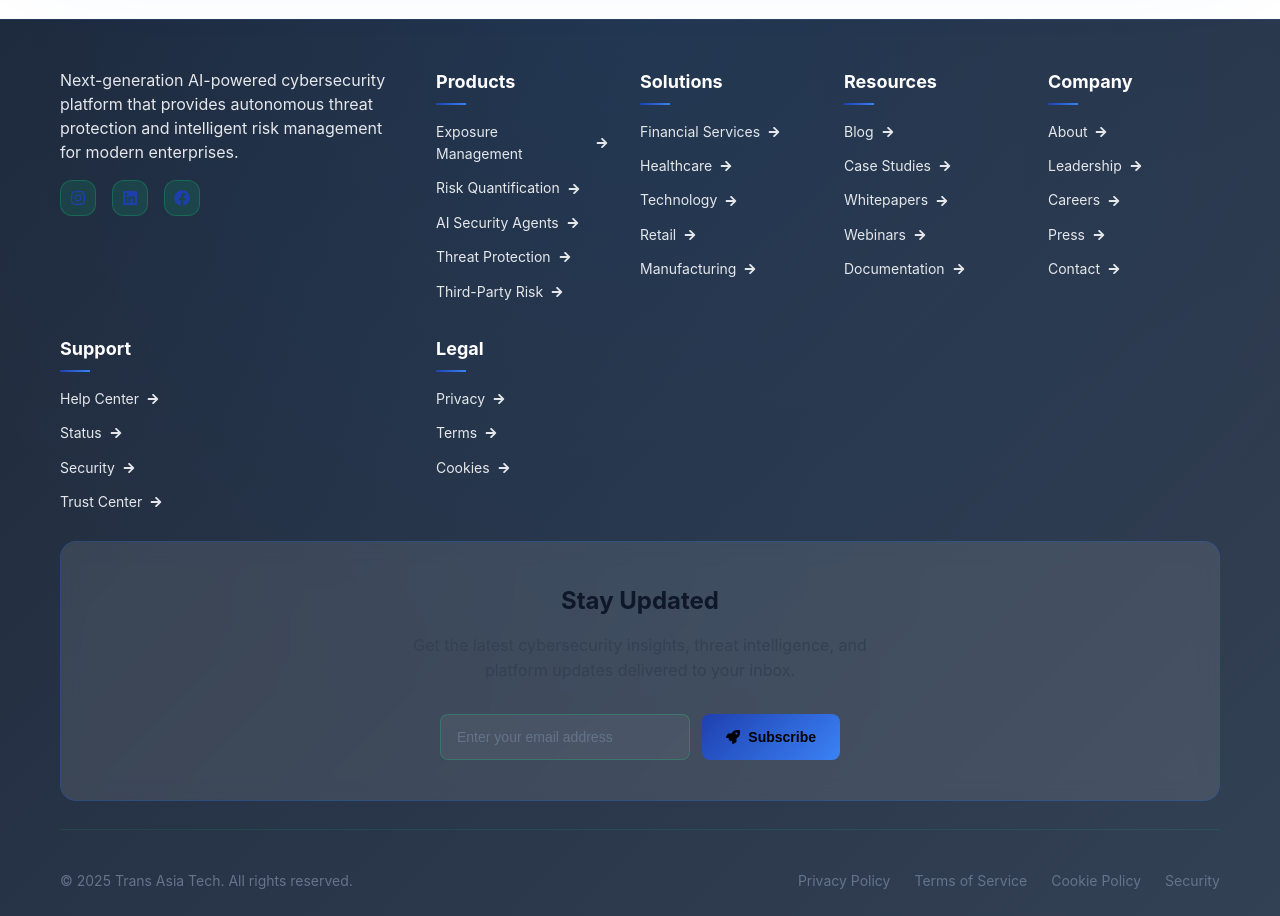
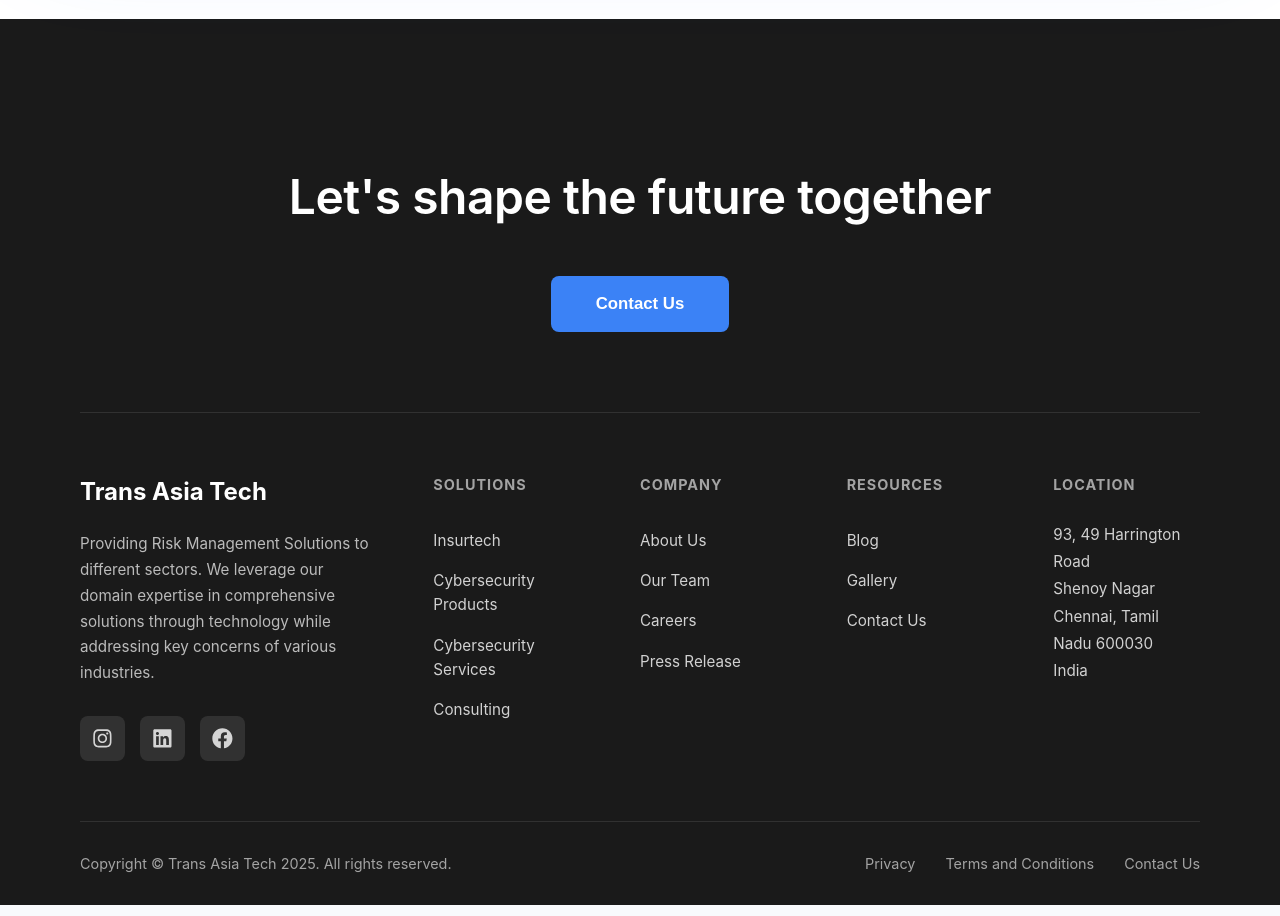
Before and after one commit to octaleadsprivatelimited-cloud/transasia, a React (Create React App) app in the folder client/: page / in a window 1280 px wide. Shown: the part 4660-5576 px from the top of the page. Built offline with nearby package versions, Linux system fonts and the light colour scheme.

Commit message:
Redesign footer inspired by Genpact.com with clean layout and professional styling

```diff
--- a/client/src/components/Footer.js
+++ b/client/src/components/Footer.js
@@ -1,304 +1,156 @@
 import React from 'react';
 import { Link } from 'react-router-dom';
 import styled from 'styled-components';
-import { motion } from 'framer-motion';
-import {
-  FaFacebook,
-  FaTwitter,
-  FaLinkedin,
-  FaYoutube,
-  FaGithub,
-  FaInstagram,
-  FaArrowRight,
-  FaRocket
-} from 'react-icons/fa';
+import { FaLinkedin, FaFacebook, FaInstagram } from 'react-icons/fa';
 
 const FooterContainer = styled.footer`
-  background: linear-gradient(135deg, #1e293b 0%, #334155 100%);
-  border-top: 1px solid rgba(0, 102, 255, 0.1);
-  padding: 48px 0 24px;
-  position: relative;
+  background: #1a1a1a;
   color: #ffffff;
+  padding: 60px 0 0;
+`;
 
-  &::before {
-    content: '';
-    position: absolute;
-    top: 0;
-    left: 0;
-    right: 0;
-    bottom: 0;
-    background: radial-gradient(circle at 50% 0%, rgba(10, 132, 255, 0.08) 0%, transparent 70%);
-    pointer-events: none;
-  }
+const Container = styled.div`
+  max-width: 1400px;
+  margin: 0 auto;
+  padding: 0 80px;
 
   @media (max-width: 768px) {
-    padding: 60px 0 30px;
+    padding: 0 30px;
   }
 `;
 
-const Container = styled.div`
-  max-width: 1200px;
-  margin: 0 auto;
-  padding: 0 20px;
-  position: relative;
-  z-index: 2;
+const CTASection = styled.div`
+  padding: 80px 0;
+  border-bottom: 1px solid rgba(255, 255, 255, 0.1);
+  text-align: center;
 
   @media (max-width: 768px) {
-    padding: 0 15px;
+    padding: 60px 0;
   }
 `;
 
-const FooterContent = styled.div`
+const CTATitle = styled.h2`
+  font-size: 3rem;
+  font-weight: 600;
+  color: #ffffff;
+  margin-bottom: 40px;
+  letter-spacing: -0.5px;
+
+  @media (max-width: 768px) {
+    font-size: 2rem;
+    margin-bottom: 30px;
+  }
+`;
+
+const CTAButton = styled.button`
+  padding: 18px 45px;
+  background: #3b82f6;
+  color: white;
+  border: none;
+  border-radius: 8px;
+  font-size: 1.05rem;
+  font-weight: 600;
+  cursor: pointer;
+  transition: all 0.3s ease;
+
+  &:hover {
+    background: #2563eb;
+    transform: translateY(-2px);
+    box-shadow: 0 10px 30px rgba(59, 130, 246, 0.3);
+  }
+`;
+
+const FooterMain = styled.div`
+  padding: 60px 0;
   display: grid;
   grid-template-columns: 2fr 1fr 1fr 1fr 1fr;
-  gap: 32px;
-  margin-bottom: 28px;
+  gap: 60px;
 
-  @media (max-width: 968px) {
-    grid-template-columns: 1fr 1fr;
+  @media (max-width: 1024px) {
+    grid-template-columns: repeat(3, 1fr);
     gap: 40px;
   }
 
   @media (max-width: 768px) {
     grid-template-columns: 1fr;
     gap: 40px;
-    margin-bottom: 40px;
   }
 `;
 
-const BrandSection = styled(motion.div)`
-  @media (max-width: 968px) {
-    grid-column: 1 / -1;
-  }
+const FooterColumn = styled.div``;
+
+const CompanyInfo = styled.div``;
+
+const CompanyName = styled.h3`
+  font-size: 1.5rem;
+  font-weight: 700;
+  color: #ffffff;
+  margin-bottom: 20px;
 `;
 
-// Logo removed in footer by request
-
-const BrandDescription = styled.p`
-  color: #e5e7eb;
-  line-height: 1.5;
-  margin-bottom: 16px;
-  max-width: 400px;
-
-  @media (max-width: 768px) {
-    max-width: none;
-  }
+const CompanyDescription = styled.p`
+  font-size: 0.95rem;
+  line-height: 1.7;
+  color: rgba(255, 255, 255, 0.7);
+  margin-bottom: 30px;
 `;
 
 const SocialLinks = styled.div`
   display: flex;
-  gap: 16px;
+  gap: 15px;
 `;
 
 const SocialLink = styled.a`
-  width: 36px;
-  height: 36px;
-  background: rgba(0, 255, 136, 0.1);
-  border: 1px solid rgba(0, 255, 136, 0.2);
-  border-radius: 12px;
+  width: 45px;
+  height: 45px;
+  background: rgba(255, 255, 255, 0.1);
+  border-radius: 8px;
   display: flex;
   align-items: center;
   justify-content: center;
-  color: var(--primary-color);
-  font-size: 16px;
+  color: rgba(255, 255, 255, 0.8);
+  font-size: 1.3rem;
   transition: all 0.3s ease;
-  text-decoration: none;
 
   &:hover {
-    background: rgba(0, 255, 136, 0.2);
-    border-color: rgba(0, 255, 136, 0.4);
-    transform: translateY(-2px);
-  }
-
-  @media (max-width: 768px) {
-    width: 40px;
-    height: 40px;
-    font-size: 16px;
+    background: #3b82f6;
+    color: white;
+    transform: translateY(-3px);
   }
 `;
 
-const FooterSection = styled(motion.div)`
-  @media (max-width: 968px) {
-    &:nth-child(2) {
-      grid-column: 1;
-    }
-    &:nth-child(3) {
-      grid-column: 2;
-    }
-    &:nth-child(4) {
-      grid-column: 1;
-    }
-    &:nth-child(5) {
-      grid-column: 2;
-    }
-  }
-
-  @media (max-width: 768px) {
-    &:nth-child(2),
-    &:nth-child(3),
-    &:nth-child(4),
-    &:nth-child(5) {
-      grid-column: 1;
-    }
-  }
-`;
-
-const SectionTitle = styled.h3`
-  font-size: 18px;
+const ColumnTitle = styled.h4`
+  font-size: 0.9rem;
   font-weight: 700;
-  color: #ffffff;
-  margin-bottom: 24px;
-  position: relative;
-
-  &::after {
-    content: '';
-    position: absolute;
-    bottom: -8px;
-    left: 0;
-    width: 30px;
-    height: 2px;
-    background: var(--gradient-primary);
-  }
-
-  @media (max-width: 768px) {
-    font-size: 16px;
-    margin-bottom: 20px;
-  }
+  color: rgba(255, 255, 255, 0.6);
+  text-transform: uppercase;
+  letter-spacing: 1px;
+  margin-bottom: 25px;
 `;
 
 const LinkList = styled.ul`
   list-style: none;
-  display: flex;
-  flex-direction: column;
-  gap: 12px;
+  padding: 0;
+  margin: 0;
 `;
 
-const LinkItem = styled.li`
-  a {
-    color: #e5e7eb;
+const FooterLink = styled(Link)`
+  display: block;
+  color: rgba(255, 255, 255, 0.8);
   text-decoration: none;
-    font-size: 14px;
+  font-size: 0.95rem;
+  padding: 8px 0;
   transition: all 0.3s ease;
-    display: flex;
-    align-items: center;
-    gap: 8px;
 
   &:hover {
-      color: var(--primary-color);
-      transform: translateX(5px);
-    }
-
-    svg {
-      font-size: 12px;
-    }
-  }
-`;
-
-
-const NewsletterSection = styled(motion.div)`
-  background: rgba(255, 255, 255, 0.1);
-  border: 1px solid rgba(0, 102, 255, 0.2);
-  backdrop-filter: blur(10px);
-  border-radius: 16px;
-  padding: 40px;
-  margin-bottom: 28px;
-  text-align: center;
-
-  @media (max-width: 768px) {
-    padding: 30px 20px;
-    margin-bottom: 40px;
-  }
-`;
-
-const NewsletterTitle = styled.h3`
-  font-size: 24px;
-  font-weight: 700;
-  color: var(--text-primary);
-  margin-bottom: 12px;
-
-  @media (max-width: 768px) {
-    font-size: 20px;
-  }
-`;
-
-const NewsletterSubtitle = styled.p`
-  color: var(--text-secondary);
-  margin-bottom: 30px;
-  max-width: 500px;
-  margin-left: auto;
-  margin-right: auto;
-
-  @media (max-width: 768px) {
-    margin-bottom: 20px;
-  }
-`;
-
-const NewsletterForm = styled.form`
-  display: flex;
-  gap: 12px;
-  max-width: 400px;
-  margin: 0 auto;
-
-  @media (max-width: 768px) {
-    flex-direction: column;
-    gap: 12px;
-  }
-`;
-
-const NewsletterInput = styled.input`
-  flex: 1;
-  background: rgba(255, 255, 255, 0.05);
-  border: 1px solid rgba(0, 255, 136, 0.2);
-  border-radius: 8px;
-  padding: 14px 16px;
-  color: var(--text-primary);
-  font-size: 14px;
-  transition: all 0.3s ease;
-
-  &::placeholder {
-    color: var(--text-muted);
-  }
-
-  &:focus {
-    outline: none;
-    border-color: rgba(0, 255, 136, 0.5);
-    background: rgba(255, 255, 255, 0.08);
-  }
-
-  @media (max-width: 768px) {
-    padding: 12px 14px;
-  }
-`;
-
-const NewsletterButton = styled.button`
-  background: var(--gradient-primary);
-  border: none;
-  border-radius: 8px;
-  padding: 14px 24px;
-  color: #000000;
-  font-weight: 600;
-  font-size: 14px;
-  cursor: pointer;
-  transition: all 0.3s ease;
-  display: flex;
-  align-items: center;
-  gap: 8px;
-  white-space: nowrap;
-
-  &:hover {
-    transform: translateY(-2px);
-    box-shadow: 0 10px 30px rgba(0, 255, 136, 0.3);
-  }
-
-  @media (max-width: 768px) {
-    padding: 12px 20px;
-    justify-content: center;
+    color: #60a5fa;
+    padding-left: 5px;
   }
 `;
 
 const FooterBottom = styled.div`
-  border-top: 1px solid rgba(0, 255, 136, 0.1);
-  padding-top: 40px;
+  padding: 30px 0;
+  border-top: 1px solid rgba(255, 255, 255, 0.1);
   display: flex;
   justify-content: space-between;
   align-items: center;
@@ -308,188 +160,131 @@ const FooterBottom = styled.div`
   @media (max-width: 768px) {
     flex-direction: column;
     text-align: center;
-    gap: 16px;
-    padding-top: 30px;
+    padding: 25px 0;
   }
 `;
 
-const Copyright = styled.div`
-  color: var(--text-muted);
-  font-size: 14px;
-
-  @media (max-width: 768px) {
-    font-size: 13px;
-  }
+const Copyright = styled.p`
+  font-size: 0.9rem;
+  color: rgba(255, 255, 255, 0.6);
+  margin: 0;
 `;
 
 const LegalLinks = styled.div`
   display: flex;
-  gap: 24px;
+  gap: 30px;
+  flex-wrap: wrap;
 
   @media (max-width: 768px) {
-    gap: 16px;
+    justify-content: center;
   }
 `;
 
 const LegalLink = styled(Link)`
-  color: var(--text-muted);
+  font-size: 0.9rem;
+  color: rgba(255, 255, 255, 0.6);
   text-decoration: none;
-  font-size: 14px;
-  transition: all 0.3s ease;
+  transition: color 0.3s ease;
 
   &:hover {
-    color: var(--primary-color);
-  }
-
-  @media (max-width: 768px) {
-    font-size: 13px;
+    color: #60a5fa;
   }
 `;
-
-const footerSections = [
-  {
-    title: "Products",
-    links: [
-      { name: "Exposure Management", href: "/products/exposure-management" },
-      { name: "Risk Quantification", href: "/products/crq" },
-      { name: "AI Security Agents", href: "/products/ai-agents" },
-      { name: "Threat Protection", href: "/products/threat-protection" },
-      { name: "Third-Party Risk", href: "/products/tprm" }
-    ]
-  },
-  {
-    title: "Solutions",
-    links: [
-      { name: "Financial Services", href: "/solutions/financial-services" },
-      { name: "Healthcare", href: "/solutions/healthcare" },
-      { name: "Technology", href: "/solutions/technology" },
-      { name: "Retail", href: "/solutions/retail" },
-      { name: "Manufacturing", href: "/solutions/manufacturing" }
-    ]
-  },
-  {
-    title: "Resources",
-    links: [
-      { name: "Blog", href: "/resources/blog" },
-      { name: "Case Studies", href: "/resources/case-studies" },
-      { name: "Whitepapers", href: "/resources/whitepapers" },
-      { name: "Webinars", href: "/resources/webinars" },
-      { name: "Documentation", href: "/resources/docs" }
-    ]
-  },
-  {
-    title: "Company",
-    links: [
-      { name: "About", href: "/company/about" },
-      { name: "Leadership", href: "/company/leadership" },
-      { name: "Careers", href: "/company/careers" },
-      { name: "Press", href: "/company/press" },
-      { name: "Contact", href: "/company/contact" }
-    ]
-  },
-  {
-    title: "Support",
-    links: [
-      { name: "Help Center", href: "/support/help-center" },
-      { name: "Status", href: "/support/status" },
-      { name: "Security", href: "/support/security" },
-      { name: "Trust Center", href: "/support/trust-center" }
-    ]
-  },
-  {
-    title: "Legal",
-    links: [
-      { name: "Privacy", href: "/support/legal/privacy" },
-      { name: "Terms", href: "/support/legal/terms" },
-      { name: "Cookies", href: "/support/legal/cookies" }
-    ]
-  }
-];
 
 const Footer = () => {
   return (
     <FooterContainer>
       <Container>
-        <FooterContent>
-          <BrandSection
-            initial={{ opacity: 0, y: 20 }}
-            whileInView={{ opacity: 1, y: 0 }}
-            transition={{ duration: 0.6 }}
-            viewport={{ once: true }}
+        <CTASection>
+          <CTATitle>Let's shape the future together</CTATitle>
+          <CTAButton>Contact Us</CTAButton>
+        </CTASection>
+
+        <FooterMain>
+          <FooterColumn>
+            <CompanyInfo>
+              <CompanyName>Trans Asia Tech</CompanyName>
+              <CompanyDescription>
+                Providing Risk Management Solutions to different sectors. We leverage our domain expertise
+                in comprehensive solutions through technology while addressing key concerns of various industries.
+              </CompanyDescription>
+              <SocialLinks>
+                <SocialLink
+                  href="https://www.instagram.com/transasia/"
+                  target="_blank"
+                  rel="noopener noreferrer"
+                  aria-label="Instagram"
                 >
-            <BrandDescription>
-              Next-generation AI-powered cybersecurity platform that provides autonomous
-              threat protection and intelligent risk management for modern enterprises.
-            </BrandDescription>
-            <SocialLinks>
-              <SocialLink href="https://www.instagram.com/transasia/" target="_blank" rel="noopener noreferrer" aria-label="Instagram">
                   <FaInstagram />
                 </SocialLink>
-              <SocialLink href="https://www.linkedin.com/company/transasia-softtech/" target="_blank" rel="noopener noreferrer" aria-label="LinkedIn">
+                <SocialLink
+                  href="https://www.linkedin.com/company/transasia-softtech/"
+                  target="_blank"
+                  rel="noopener noreferrer"
+                  aria-label="LinkedIn"
+                >
                   <FaLinkedin />
                 </SocialLink>
-              <SocialLink href="https://www.facebook.com/p/TransAsia-SoftTech-100069516170641/" target="_blank" rel="noopener noreferrer" aria-label="Facebook">
+                <SocialLink
+                  href="https://www.facebook.com/p/TransAsia-SoftTech-100069516170641/"
+                  target="_blank"
+                  rel="noopener noreferrer"
+                  aria-label="Facebook"
+                >
                   <FaFacebook />
                 </SocialLink>
               </SocialLinks>
-          </BrandSection>
+            </CompanyInfo>
+          </FooterColumn>
 
-          {footerSections.map((section, index) => (
-            <FooterSection
-              key={index}
-              initial={{ opacity: 0, y: 20 }}
-              whileInView={{ opacity: 1, y: 0 }}
-              transition={{ duration: 0.6, delay: index * 0.1 }}
-              viewport={{ once: true }}
-            >
-              <SectionTitle>{section.title}</SectionTitle>
+          <FooterColumn>
+            <ColumnTitle>Solutions</ColumnTitle>
             <LinkList>
-                {section.links.map((link, linkIndex) => (
-                  <LinkItem key={linkIndex}>
-                    <Link to={link.href}>
-                      {link.icon && link.icon}
-                      {link.name}
-                      {!link.icon && <FaArrowRight />}
-                    </Link>
-                  </LinkItem>
-                ))}
+              <li><FooterLink to="/insurtech">Insurtech</FooterLink></li>
+              <li><FooterLink to="/products">Cybersecurity Products</FooterLink></li>
+              <li><FooterLink to="/services">Cybersecurity Services</FooterLink></li>
+              <li><FooterLink to="/consulting">Consulting</FooterLink></li>
             </LinkList>
-            </FooterSection>
-          ))}
-        </FooterContent>
+          </FooterColumn>
 
-        <NewsletterSection
-          initial={{ opacity: 0, y: 30 }}
-          whileInView={{ opacity: 1, y: 0 }}
-          transition={{ duration: 0.8 }}
-          viewport={{ once: true }}
-        >
-          <NewsletterTitle>Stay Updated</NewsletterTitle>
-          <NewsletterSubtitle>
-            Get the latest cybersecurity insights, threat intelligence, and platform updates delivered to your inbox.
-          </NewsletterSubtitle>
-          <NewsletterForm>
-            <NewsletterInput
-              type="email"
-              placeholder="Enter your email address"
-              required
-            />
-            <NewsletterButton type="submit">
-              <FaRocket />
-              Subscribe
-            </NewsletterButton>
-          </NewsletterForm>
-        </NewsletterSection>
+          <FooterColumn>
+            <ColumnTitle>Company</ColumnTitle>
+            <LinkList>
+              <li><FooterLink to="/about">About Us</FooterLink></li>
+              <li><FooterLink to="/team">Our Team</FooterLink></li>
+              <li><FooterLink to="/careers">Careers</FooterLink></li>
+              <li><FooterLink to="/press">Press Release</FooterLink></li>
+            </LinkList>
+          </FooterColumn>
+
+          <FooterColumn>
+            <ColumnTitle>Resources</ColumnTitle>
+            <LinkList>
+              <li><FooterLink to="/blog">Blog</FooterLink></li>
+              <li><FooterLink to="/gallery">Gallery</FooterLink></li>
+              <li><FooterLink to="/contact">Contact Us</FooterLink></li>
+            </LinkList>
+          </FooterColumn>
+
+          <FooterColumn>
+            <ColumnTitle>Location</ColumnTitle>
+            <LinkList>
+              <li style={{ color: 'rgba(255, 255, 255, 0.8)', fontSize: '0.95rem', lineHeight: '1.8' }}>
+                93, 49 Harrington Road<br />
+                Shenoy Nagar<br />
+                Chennai, Tamil Nadu 600030<br />
+                India
+              </li>
+            </LinkList>
+          </FooterColumn>
+        </FooterMain>
 
         <FooterBottom>
-          <Copyright>
-            © 2025 Trans Asia Tech. All rights reserved.
-          </Copyright>
+          <Copyright>Copyright © Trans Asia Tech 2025. All rights reserved.</Copyright>
           <LegalLinks>
-            <LegalLink to="/privacy">Privacy Policy</LegalLink>
-            <LegalLink to="/terms">Terms of Service</LegalLink>
-            <LegalLink to="/cookies">Cookie Policy</LegalLink>
-            <LegalLink to="/security">Security</LegalLink>
+            <LegalLink to="/privacy">Privacy</LegalLink>
+            <LegalLink to="/terms">Terms and Conditions</LegalLink>
+            <LegalLink to="/contact">Contact Us</LegalLink>
           </LegalLinks>
         </FooterBottom>
       </Container>
```
Lines whose indentation alone changed are shown as unchanged.
